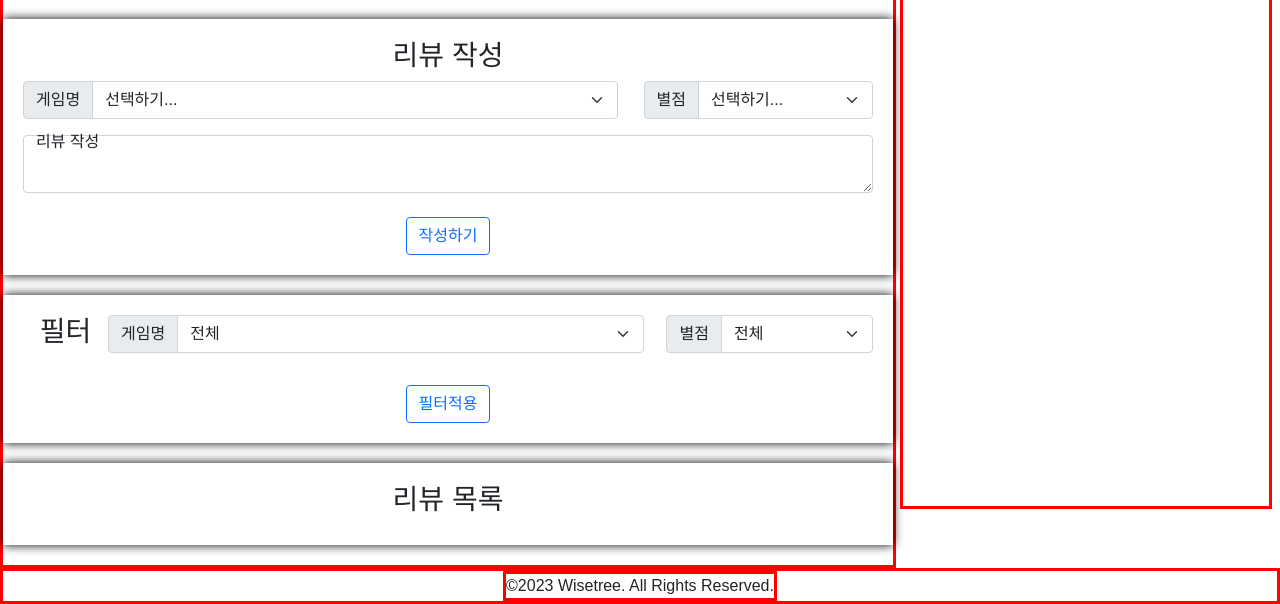
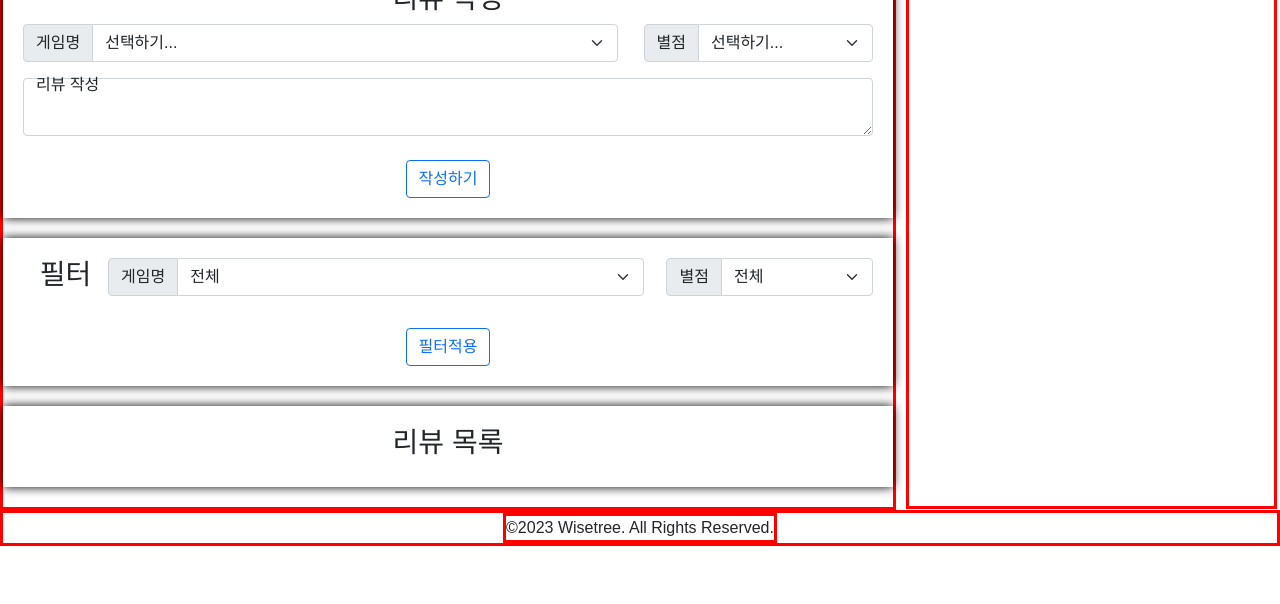
Before and after one commit to yzpocket/GameInsight, a Flask app: page /user_review in a window 1280 px wide. Shown: the part 361-965 px from the top of the page. After the commit the page ends 907 px from the top, so only its background shows below. Run offline with Flask 3, Linux system fonts and the light colour scheme; data that the repository does not hold is empty; some web fonts are replaced.

Commit message:
docs : css잡수정

```diff
--- a/static/css/style.css
+++ b/static/css/style.css
@@ -46,11 +46,14 @@
 }
 
 #aside{
+    position: absolute;
     height: 720px;
     width : 29%;
     border: #f00 3px solid;
     display: inline-block;
     text-align: center;
+    margin : 0px 0px 0px 10px;
+
 }
 
 #section{
```
